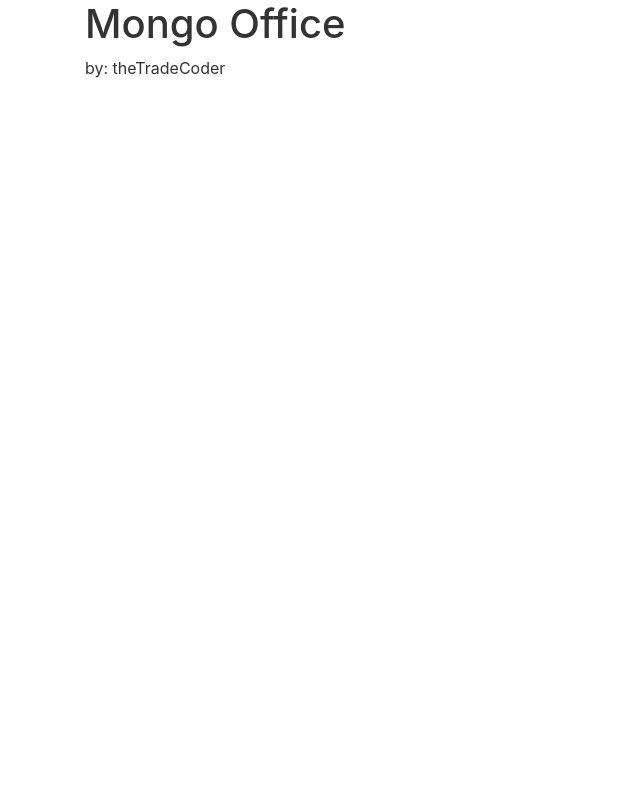
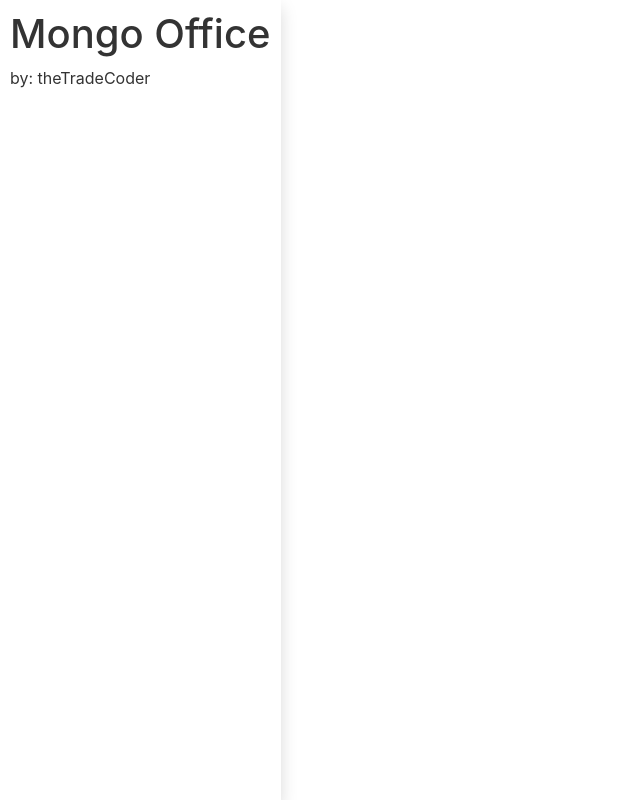
Before and after one commit to mydigita/mongo-office, a React (Create React App) app: page / in a window 1280 px wide. Shown: the whole page, without its empty margins (0-640 px from the left). Built offline with nearby package versions, Linux system fonts and the light colour scheme.

Commit message:
local update

```diff
--- a/src/App.css
+++ b/src/App.css
@@ -5,3 +5,12 @@
 html, body{
   box-sizing: border-box;
 }
+.side-nav{
+  max-width:300px;
+  height:100%;
+  overflow-y: scroll;
+  padding:10px;
+  position:fixed;
+  top:0;
+  left:0;
+}
--- a/src/components/side-nav.component.js
+++ b/src/components/side-nav.component.js
@@ -7,8 +7,8 @@ import "../App.css";
 export default function SideNav(){
 
     return (
-        <div>
-            <div className="container">
+        <div className="side-nav shadow">
+            <div>
                 <h1>Mongo Office</h1>
                 <p>by: theTradeCoder</p>
             </div>
```
